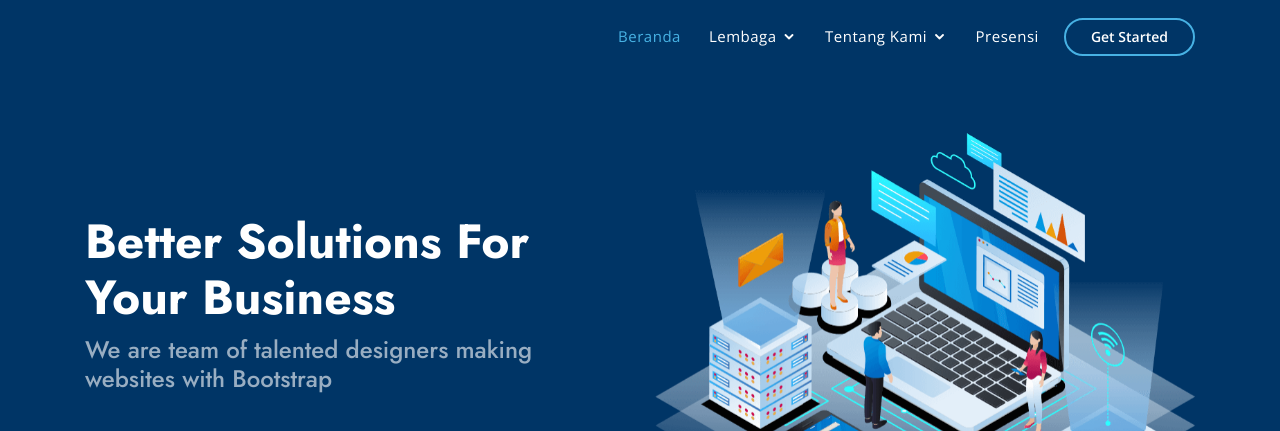
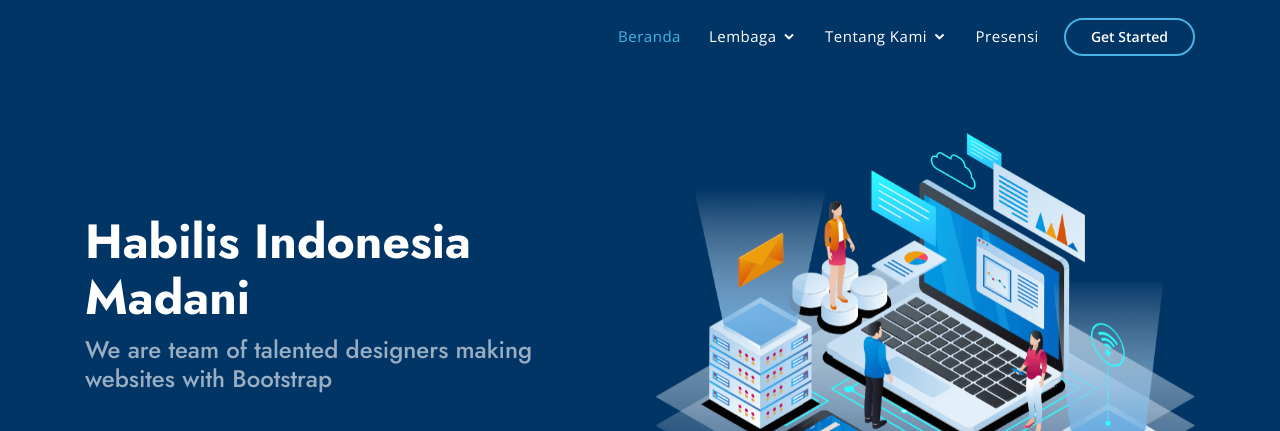
Before and after one commit to fiesta1803/percobaanweb, a plain HTML site: page index.html in a window 1280 px wide. Shown: the top 431 px of the page. Drawn offline with nearby package versions, Linux system fonts and the light colour scheme.

Commit message:
Update index.html

```diff
--- a/index.html
+++ b/index.html
@@ -79,7 +79,7 @@
     <div class="container">
       <div class="row">
         <div class="col-lg-6 d-flex flex-column justify-content-center pt-4 pt-lg-0 order-2 order-lg-1" data-aos="fade-up" data-aos-delay="200">
-          <h1>Better Solutions For Your Business</h1>
+          <h1>Habilis Indonesia Madani</h1>
           <h2>We are team of talented designers making websites with Bootstrap</h2>
           <div class="d-lg-flex">
             <a href="#about" class="btn-get-started scrollto">Get Started</a>
```
